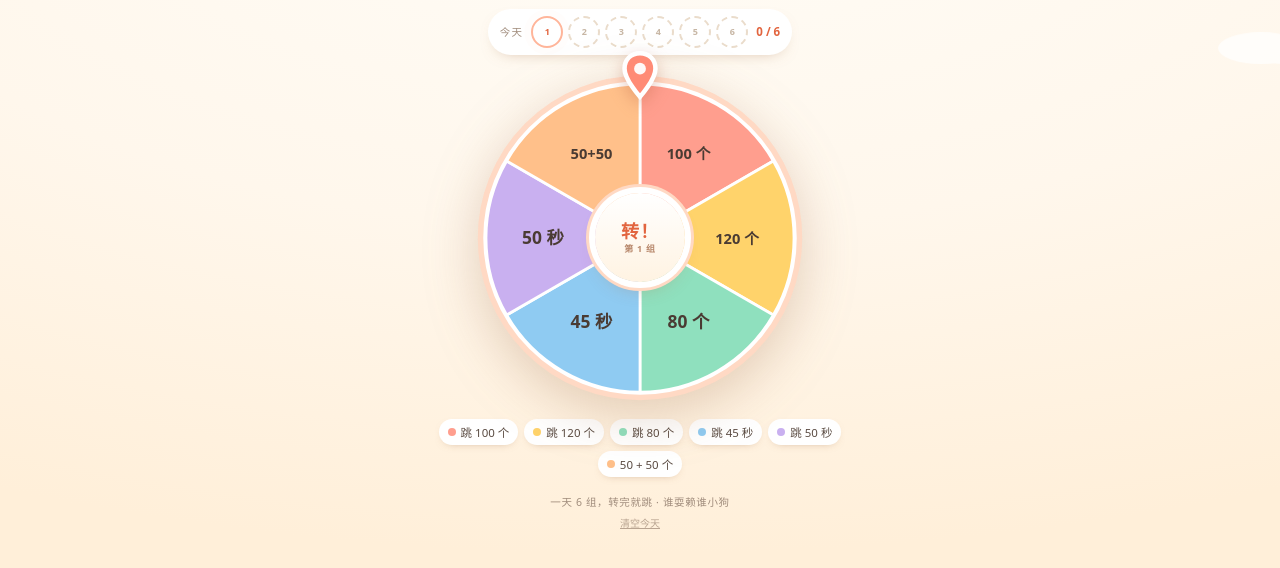
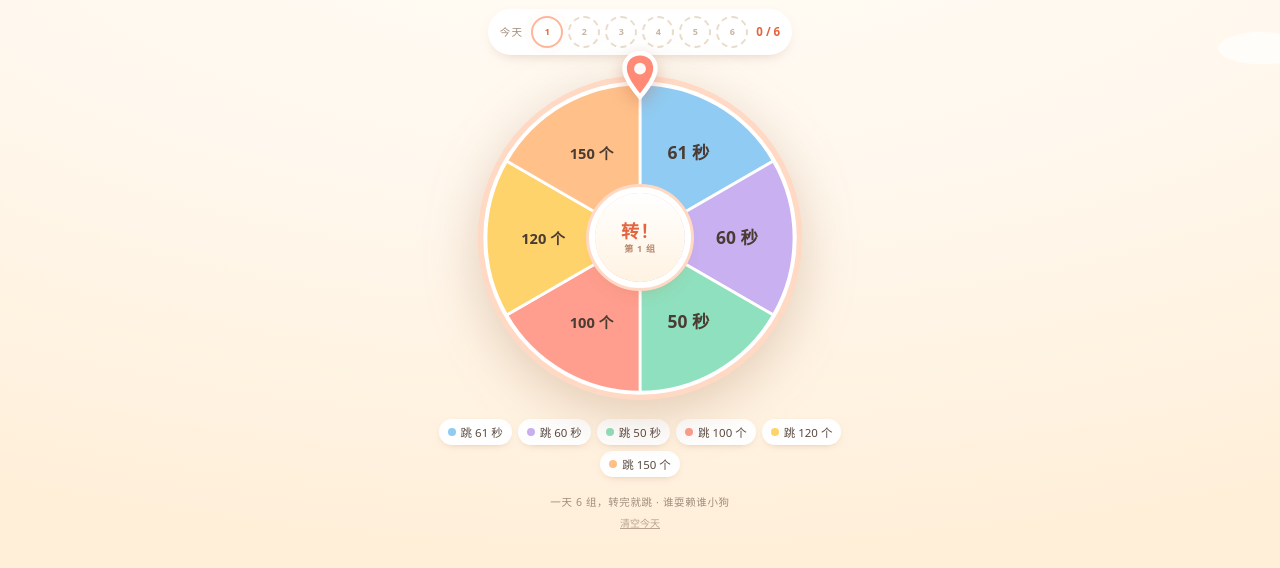
Before and after one commit to holyoung-ai/jump-wheel, a plain HTML site: page index.html in a window 1280 px wide. Shown: the part 166-734 px from the top of the page. Drawn offline with Linux system fonts and the light colour scheme.

Commit message:
Update six options: 61s/60s/50s + 100/120/150

```diff
--- a/index.html
+++ b/index.html
@@ -288,19 +288,20 @@ var lastErr = '';
 var sb = window.supabase.createClient(SB_URL, SB_KEY, { auth: { persistSession: true, autoRefreshToken: true } });
 
 var SEG = [
+  { task:'跳 61 秒', short:'61秒', face:'61 秒', color:'#8FCBF2', em:'⏱', kind:'time', amount:61,
+    tips:['争分夺秒，冲一下！','数一数这 61 秒你能跳几个？'] },
+  { task:'跳 60 秒', short:'60秒', face:'60 秒', color:'#C9B0F0', em:'🎵', kind:'time', amount:60,
+    tips:['整整一分钟，稳住节奏。','慢一点也完全没问题。'] },
+  { task:'跳 50 秒', short:'50秒', face:'50 秒', color:'#8FE0BE', em:'🌿', kind:'time', amount:50,
+    tips:['轻松局，热热身。','跳完记得喝口水。'] },
   { task:'跳 100 个', short:'100', face:'100 个', color:'#FF9E8E', em:'💪', kind:'count', amount:100,
     tips:['小猫咪说：你可以的！','稳稳地跳，一下就过去了。'] },
   { task:'跳 120 个', short:'120', face:'120 个', color:'#FFD36B', em:'⚡', kind:'count', amount:120,
     tips:['今天的你有点猛！','加油，相信你可以的！'] },
-  { task:'跳 80 个', short:'80', face:'80 个', color:'#8FE0BE', em:'🌿', kind:'count', amount:80,
-    tips:['轻松局，热热身。','跳完记得喝口水。'] },
-  { task:'跳 45 秒', short:'45秒', face:'45 秒', color:'#8FCBF2', em:'⏱', kind:'time', amount:45,
-    tips:['争分夺秒，加油！','数一数这 45 秒你能跳几个？'] },
-  { task:'跳 50 秒', short:'50秒', face:'50 秒', color:'#C9B0F0', em:'🎵', kind:'time', amount:50,
-    tips:['跟着节奏，一下一下。','慢一点也完全没问题。'] },
-  { task:'50 + 50 个', short:'50+50', face:'50+50', color:'#FFC08A', em:'🔁', kind:'count', amount:100,
-    tips:['分两组，中间歇 30 秒。','两口气跳完，很棒！'] }
+  { task:'跳 150 个', short:'150', face:'150 个', color:'#FFC08A', em:'🔥', kind:'count', amount:150,
+    tips:['冲刺一下，你可以的！','分成 75 + 75 也行哦。'] }
 ];
+
 var PER_DAY = 6;
 
 /* ================= 工具 ================= */
```
